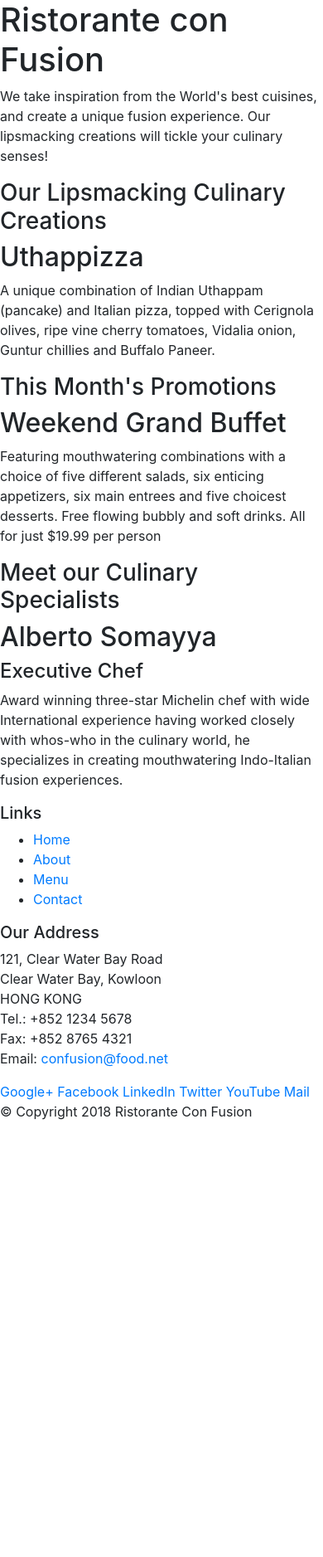
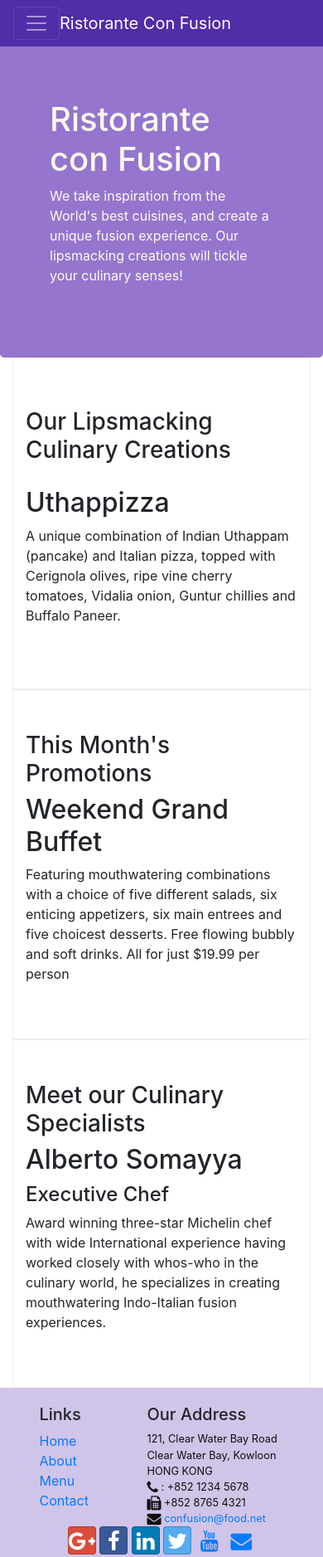
Before and after one commit to prakriti001/MyWebpage, a website: page index.html in a window 390 px wide. Shown: the top 1877 px of the page at 83% size. Before the commit the page ends 1368 px from the top, so only its background shows below. Drawn offline with nearby package versions, Linux system fonts and the light colour scheme.

Commit message:
my web page

```diff
--- /dev/null
+++ b/css/styles.css
@@ -0,0 +1,33 @@
+.row-header{
+	margin: 0px auto;
+	padding: 0px auto;
+}
+.row-content{
+	margin: 0px auto;
+	padding: 50px 0px 50px 0px;
+	border: 1px ridge;
+	min-height: 400px
+}
+.footer{
+	background-color:#D1C4E9;
+	margin: 0px auto;
+	padding: 20px 0px 20px 0px;
+}
+.jumbotron{
+	padding: 70px 30px 70px 30px;
+	margin: 0px auto;
+	background-color: #9575CD;
+	color: floralwhite;
+}
+.address{
+	font-size: 80%;
+	margin: 0px auto;
+	color: #0f0f0f;
+}
+body{
+	padding: 50px 0px 0px 0px;
+	z-index: 0px;
+}
+.navbar-dark{
+	background-color: #512DA8;
+}
--- a/index.html
+++ b/index.html
@@ -9,52 +9,75 @@
 
     <!-- Bootstrap CSS -->
     <link rel="stylesheet" href="node_modules/bootstrap/dist/css/bootstrap.min.css">
+    <link rel="stylesheet" href="node_modules/font-awesome/css/font-awesome.min.css">
+    <link rel="stylesheet" href="node_modules/bootstrap-social/bootstrap-social.css">
+    <link rel="stylesheet" href="css/styles.css">
 
     <title>Ristorante Con Fusion</title>
 </head>
 
 <body>
+    <nav class="navbar navbar-dark  navbar-expand-sm fixed-top">
+        <div class="container">
+            <button class="navbar-toggler" type="button" data-toggle="collapse" data-target="#NavBar">
+                <span class="navbar-toggler-icon"></span>
+            </button>
 
-    <header>
-        <div>
-            <div>
-                <div>
+            <a class="navbar-brand mr-auto" href="#">Ristorante Con Fusion</a>
+            <div class="collapse navbar-collapse" id="NavBar">
+                <ul class="navbar-nav mr-auto">
+                    <li class="nav-item active"><a href="#" class="nav-link"><span class="fa fa-home fa-lg"></span> Home</a></li>
+                    <li class="nav-item"><a href="./aboutus.html" class="nav-link"><span class="fa fa-info fa-lg"></span> About</a></li>
+                    <li class="nav-item"><a href="#" class="nav-link"><span class="fa fa-list fa-lg"></span> Menu</a></li>
+                    <li class="nav-item"><a href="./contactus.html" class="nav-link"><span class="fa fa-address fa-lg"></span> Contact</a></li>
+
+                </ul>
+            </div>
+
+        </div>
+
+    </nav>
+
+    <header class="jumbotron"> <!--separates the content from rest of page-->
+        <div class="container">
+            <div class="row row-header">
+                <div class="col-12 col-sm-6">
                     <h1>Ristorante con Fusion</h1>
                     <p>We take inspiration from the World's best cuisines, and create a unique fusion experience. Our lipsmacking creations will tickle your culinary senses!</p>
                 </div>
-                <div>
+                <div class="col-12 col-sm">
                 </div>
             </div>
         </div>
     </header>
 
-    <div>
-        <div>
-            <div>
+    <div class="container">
+        <div class="row row-content align-items-center">
+            <div class="col-12 col-sm-4 col-md-3 order-sm-last" ><!--means content will occupy all 12 columns for extra small screens and 4 col for small and 3 for md to xl-->
                 <h3>Our Lipsmacking Culinary Creations</h3>
             </div>
-            <div>
+            <div class="col-12 col-sm col-md order-sm-first">
                 <h2>Uthappizza</h2>
                 <p>A unique combination of Indian Uthappam (pancake) and Italian pizza, topped with Cerignola olives, ripe vine cherry tomatoes, Vidalia onion, Guntur chillies and Buffalo Paneer.</p>
             </div>
         </div>
 
 
-        <div>
-            <div>
+        <div class="row row-content align-items-center">
+            <div class="col-12 col-sm-4 col-md-3 order-sm-last">
                 <h3>This Month's Promotions</h3>
             </div>
-            <div>
+            <div class="col-12 col-sm col-md order-sm-first">
                 <h2>Weekend Grand Buffet</h2>
                 <p>Featuring mouthwatering combinations with a choice of five different salads, six enticing appetizers, six main entrees and five choicest desserts. Free flowing bubbly and soft drinks. All for just $19.99 per person </p>
             </div>
         </div>
 
-        <div>
-            <div>
+        <div class="row row-content align-items-center">
+            <div class="col-12 col-sm-4 col-md-3 order-sm-last">
                 <h3>Meet our Culinary Specialists</h3>
             </div>
-            <div>
+            <div class="col-12 col-sm col-md order-sm-first">
                 <h2>Alberto Somayya</h2>
                 <h4>Executive Chef</h4>
                 <p>Award winning three-star Michelin chef with wide International experience having worked closely with whos-who in the culinary world, he specializes in creating mouthwatering Indo-Italian fusion experiences. </p>
@@ -62,42 +85,42 @@
         </div>
     </div>
 
-    <footer>
-        <div>
-            <div>
-                <div>
+    <footer class="footer">
+        <div class="container">
+            <div class="row">
+                <div class="col-4 col-sm-2 offset-1">
                     <h5>Links</h5>
-                    <ul>
+                    <ul  class="list-unstyled"><!--to remove bullet points from list-->
                         <li><a href="#">Home</a></li>
-                        <li><a href="#">About</a></li>
+                        <li><a href="./aboutus.html">About</a></li>
                         <li><a href="#">Menu</a></li>
                         <li><a href="#">Contact</a></li>
                     </ul>
                 </div>
-                <div>
+                <div class="col-7 col-sm-5">
                     <h5>Our Address</h5>
-                    <address>
+                    <address class="address">
 		              121, Clear Water Bay Road<br>
 		              Clear Water Bay, Kowloon<br>
 		              HONG KONG<br>
-		              Tel.: +852 1234 5678<br>
-		              Fax: +852 8765 4321<br>
-		              Email: <a href="mailto:confusion@food.net">confusion@food.net</a>
+		              <i class="fa fa-phone fa-lg"></i> : +852 1234 5678<br>
+		              <i class="fa fa-fax fa-lg"></i> +852 8765 4321<br>
+		              <i class="fa fa-envelope fa-lg"></i> <a href="mailto:confusion@food.net">confusion@food.net</a>
 		           </address>
                 </div>
-                <div>
-                    <div>
-                        <a href="http://google.com/+">Google+</a>
-                        <a href="http://www.facebook.com/profile.php?id=">Facebook</a>
-                        <a href="http://www.linkedin.com/in/">LinkedIn</a>
-                        <a href="http://twitter.com/">Twitter</a>
-                        <a href="http://youtube.com/">YouTube</a>
-                        <a href="mailto:">Mail</a>
+                <div class="col-12 col-sm-4 align-self-center"><!-- used to position at center of row-->
+                    <div class="text-center">
+                       <a class="btn btn-social-icon btn-google" href="http://google.com/+"><i class="fa fa-google-plus fa-lg"></i> </a>
+                        <a class="btn btn-social-icon btn-facebook"href="http://www.facebook.com/profile.php?id="><i class="fa fa-facebook fa-lg"></i> </a>
+                        <a class="btn btn-social-icon btn-linkedin"href="http://www.linkedin.com/in/"><i class="fa fa-linkedin fa-lg"></i></a>
+                        <a class="btn btn-social-icon btn-twitter"href="http://twitter.com/"><i class="fa fa-twitter fa-lg"></i></a>
+                        <a class="btn btn-social-icon btn-youtube"href="http://youtube.com/"><i class="fa fa-youtube fa-lg"></i></a>
+                        <a class="btn btn-social-icon " href="mailto:"><i class="fa fa-envelope fa-lg"></i></a>
                     </div>
                 </div>
            </div>
-           <div>
-                <div>
+           <div class="row justify-content-center">
+                <div class="col-auto">
                     <p>© Copyright 2018 Ristorante Con Fusion</p>
                 </div>
            </div>
--- a/package.json
+++ b/package.json
@@ -15,6 +15,8 @@
   },
   "dependencies": {
     "bootstrap": "^4.0.0",
+    "bootstrap-social": "^5.1.1",
+    "font-awesome": "^4.7.0",
     "jquery": "^3.3.1",
     "popper.js": "^1.12.9"
   }
```
Also changed, not shown: aboutus.html (added, +138 -0 lines), contactus.html (added, +207 -0 lines), 1 other file.
